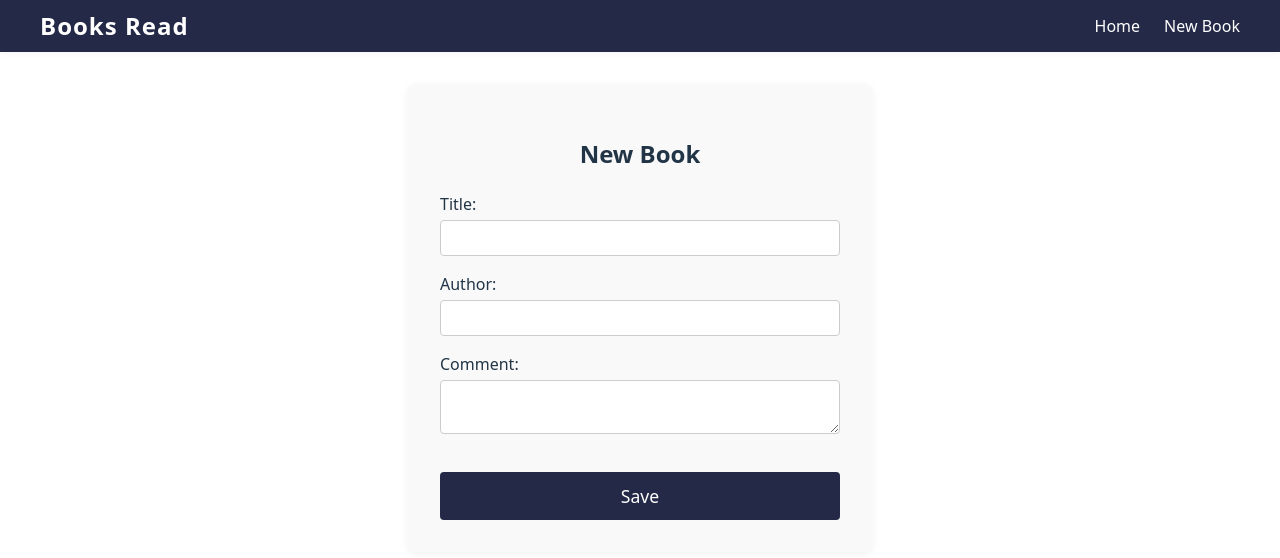
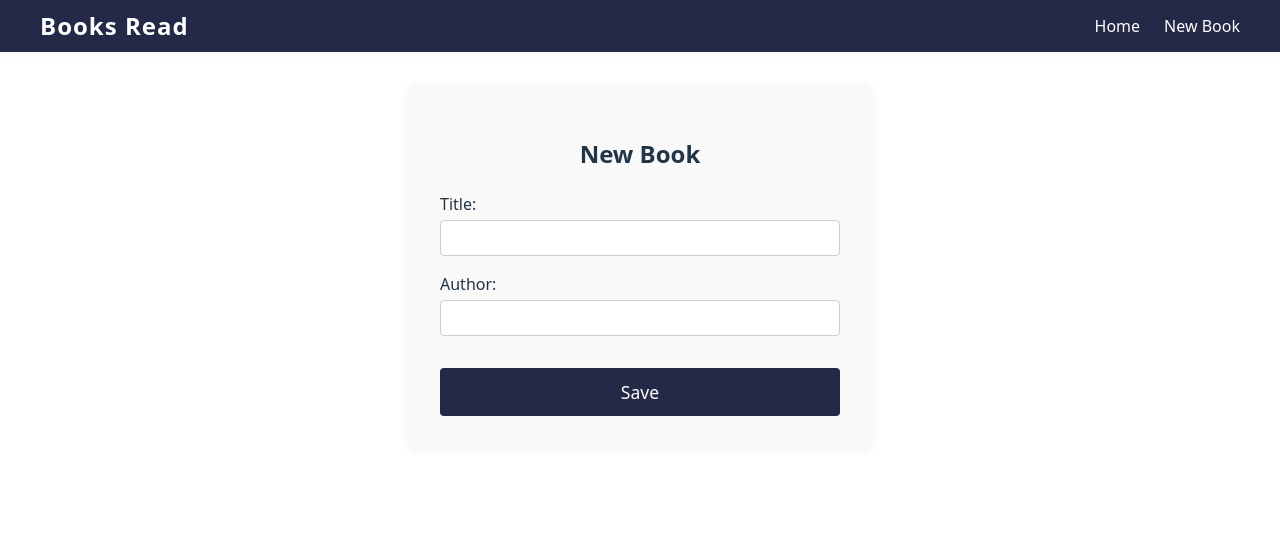
Before and after one commit to cleobulo/books-read, a React (Vite) app in the folder frontend/: page /new in a window 1280 px wide. Shown: the top 558 px of the page. Built offline with nearby package versions, Linux system fonts and the light colour scheme.

Commit message:
refactor(frontend): remove the 'comment'  field

```diff
--- a/frontend/src/components/BookForm/index.jsx
+++ b/frontend/src/components/BookForm/index.jsx
@@ -5,7 +5,6 @@ import './BookForm.css'
 function BookForm() {
   const [title, setTitle] = useState('')
   const [author, setAuthor] = useState('')
-  const [comment, setComment] = useState('')
   const [success, setSuccess] = useState(false)
   const [error, setError] = useState(null)
   const [loading, setLoading] = useState(false)
@@ -19,13 +18,12 @@ function BookForm() {
       const res = await fetch(`${API_BASE_URL}/book`, {
         method: 'POST',
         headers: { 'Content-Type': 'application/json' },
-        body: JSON.stringify({ title, author, comment })
+        body: JSON.stringify({ title, author })
       })
       if (!res.ok) throw new Error('Failed to create book')
       setSuccess(true)
       setTitle('')
       setAuthor('')
-      setComment('')
     } catch (err) {
       setError(err.message)
     } finally {
@@ -45,10 +43,6 @@ function BookForm() {
           Author:
           <input value={author} onChange={e => setAuthor(e.target.value)} required />
         </label>
-        <label>
-          Comment:
-          <textarea value={comment} onChange={e => setComment(e.target.value)} />
-        </label>
         <button type="submit" disabled={loading}>{loading ? 'Saving...' : 'Save'}</button>
       </form>
       {success && <p className="success">Book created successfully!</p>}
```
